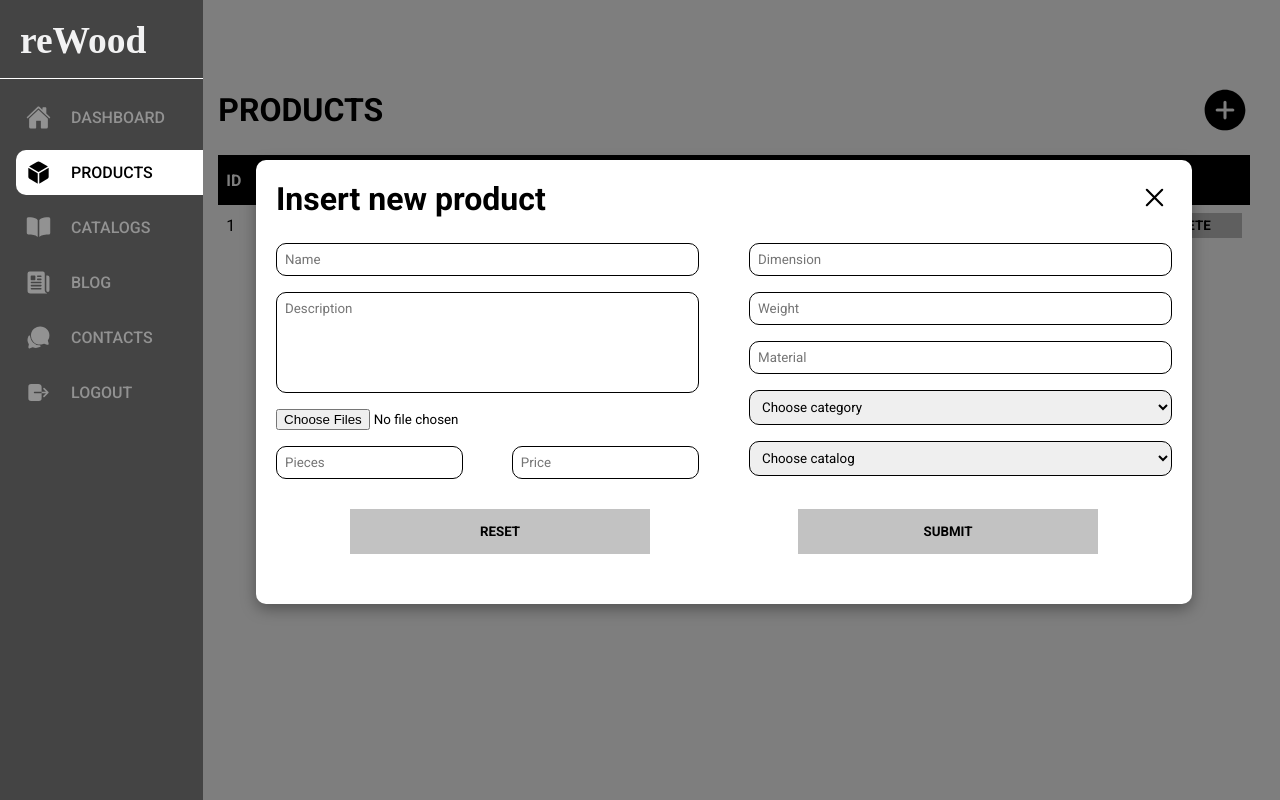
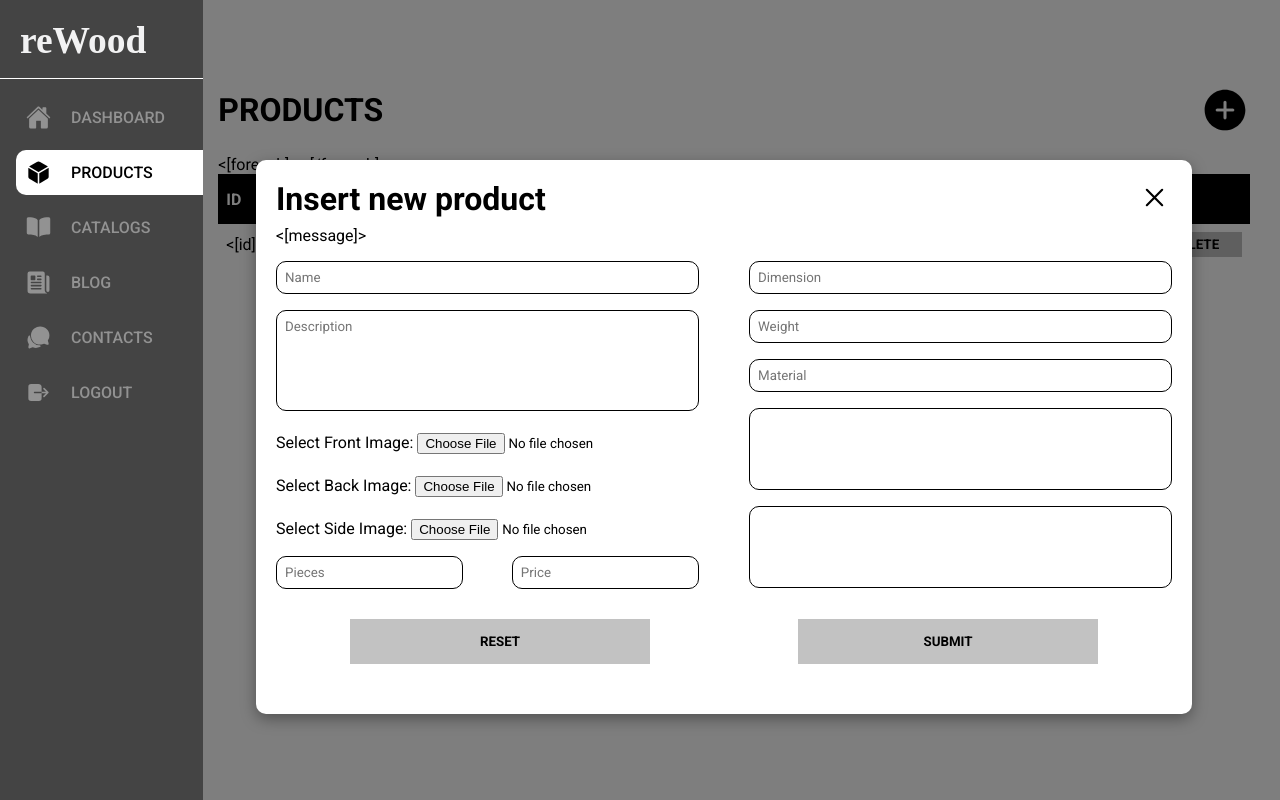
Before and after one commit to LorencMarkja/ReWood, a PHP site: page /dtml/product.html in a window 1280 px wide, after a click that opens the changed part. Run offline with PHP 8.4, Linux system fonts and the light colour scheme; some web fonts are replaced.

Commit message:
back-office

```diff
--- a/dtml/css/style-dash.css
+++ b/dtml/css/style-dash.css
@@ -75,27 +75,6 @@
     color: white;
 }
 
-
-/* On screens that are less than 400px, display the bar vertically, instead of horizontally */
-@media screen and (max-width: 700px) {
-    .wrapper {
-        grid-template-columns: repeat(8, 1fr);
-        column-gap: 0;
-    }
-
-    .sidebar {
-        grid-column: 1 / 2;
-    }
-
-    .sidebar .logo-wrapper .logo {
-        width: 50px;
-    }
-
-    .sidebar a .text {
-        display: none;
-    }
-}
-
 .main-content {
     grid-column: 3 / span 10;
     margin-top: 85px;
@@ -150,7 +129,12 @@
     text-align: left;
     padding: 8px;
 }
-
+.desc{
+    max-width: 450px;
+    white-space: nowrap;
+    overflow: hidden;
+    text-overflow: ellipsis;
+}
 tr:nth-child(even) {
     background-color: #f2f2f2;
 }
@@ -258,13 +242,14 @@ tr:nth-child(even) {
     row-gap: 16px;
 }
 
+
 .flex-container-form{
     display: flex;
     flex-direction: row;
     align-items:flex-start;
     column-gap: 50px;
     width: 100%;
-    margin-top: 25px;
+    margin-top: 16px;
 }
 input[type="text"], input[type="number"], select{
     border-radius: 10px;
@@ -293,6 +278,9 @@ input[type=number] {
      width: 40%;
 }
 
+.images-up-container{
+    margin-top: 6px;
+}
 .buttons{
     margin-top: 30px;
     margin-bottom: 30px;
@@ -316,9 +304,42 @@ input[type=number] {
     color: white;
     transition: .3s all ease-in-out;
 }
-
+.disabled{
+    pointer-events: none;
+    opacity: 0.3;
+}
 .sub-btn:hover{
     background-color: green !important;
     color: white;
     transition: .3s all ease-in-out;
 }
+
+.message{
+   margin-top: 8px;
+}
+
+/* On screens that are less than 1800px, display the bar vertically, instead of horizontally */
+@media (max-width: 800px) {
+    .wrapper {
+        grid-template-columns: repeat(8, 1fr);
+        column-gap: 0;
+    }
+
+    .sidebar {
+        max-width: 80px;
+    }
+
+    .sidebar .logo-wrapper .logo {
+        width: 50px;
+    }
+    .sidebar a {
+        width: 44px;
+    }
+    .sidebar a .text {
+        display: none;
+    }
+
+    .main-content{
+        margin: 5%;
+    }
+}
--- a/dtml/product.html
+++ b/dtml/product.html
@@ -13,7 +13,8 @@
         <script type="module" src="https://unpkg.com/ionicons@5.5.2/dist/ionicons/ionicons.esm.js"></script>
         <script nomodule src="https://unpkg.com/ionicons@5.5.2/dist/ionicons/ionicons.js"></script>
 
-        <link rel="stylesheet"  href="css/style-dash.css">
+
+        <link rel="stylesheet"  href="dtml/css/style-dash.css">
         <title>Administration dashboard</title>
     </head>
 
@@ -21,13 +22,13 @@
         <!--sidebar nav-->
         <div class="sidebar">
             <div class="logo-wrapper">
-                <img src="images/logo.svg" alt="reWood" class="logo" />
+                <img src="dtml/images/logo.svg" alt="reWood" class="logo" />
             </div>
-            <a href="index-admin.html">
+            <a href="index-admin.php">
                 <ion-icon name="home"></ion-icon>
                 <div class="text">Dashboard</div>
             </a>
-            <a href="product.html" class="active">
+            <a href="product-admin.php" class="active">
                 <ion-icon name="cube"></ion-icon>
                 <div class="text">Products</div>
             </a>
@@ -55,7 +56,7 @@
             <div class="main-content">
                 <div class="flex-container">
                     <h1>PRODUCTS</h1>
-                    <button class="add-btn" onclick="document.getElementById('insert').style.display='block'"><ion-icon name="add-circle"></ion-icon></button>
+                    <button id="openForm" class="add-btn" onclick="document.getElementById('insert').style.display='block'"><ion-icon name="add-circle"></ion-icon></button>
                 </div>
 
                 <div class="table-container" style="margin-top: 20px;">
@@ -71,12 +72,13 @@
                             </tr>
                         </thead>
                         <tbody>
+                            <[foreach]>
                                 <tr>
-                                <td>1</td>
-                                <td>Blue Sofa</td>
-                                <td>A blue sofa</td>
-                                <td>€200</td>
-                                <td>5</td>
+                                    <td><[id]></td>
+                                    <td class="name"><[name]></td>
+                                    <td class="desc"><[desc]></td>
+                                    <td>€<[price]></td>
+                                    <td><[pieces]></td>
                                     <td class="btn-container" >
                                         <button class="edit-btn" onclick="document.getElementById('edit').style.display='block'">
                                             EDIT
@@ -86,6 +88,7 @@
                                         </button>
                                     </td>
                                 </tr>
+                            <[/foreach]>
                         </tbody>
                     </table>
                 </div>
@@ -95,41 +98,52 @@
                       <div class="content-container">
                         <button onclick="document.getElementById('insert').style.display='none'" class="close-btn"><ion-icon name="close-outline"></ion-icon></button>
                         <h1>Insert new product</h1>
-                        <form id="insert-form" class="form" action="/action_page.php" method="post">
+                        <form autocomplete="off" id="insert-form" enctype="multipart/form-data" class="form" action="" method="post">
+                            <p class="message"><[message]></p>
                             <div class="flex-container-form">
                                 <div class="left-content">
-                                    <input type="text" name="name" placeholder="Name" />
-                                    <textarea name="desc" placeholder="Description"></textarea>
-                                    <input type="file" id="images-upload" class="file" multiple>
+                                    <input type="text" name="name" placeholder="Name" required/>
+                                    <textarea name="desc" placeholder="Description" required></textarea>
+                                    <div class="images-up-container">
+                                        <label for="files" class="btn">Select Front Image: </label>
+                                        <input type="file" class="file" name="front_img" accept="image/png, image/gif, image/jpeg">
+                                    </div>
+                                    <div class="images-up-container">
+                                        <label for="files" class="btn">Select Back Image: </label>
+                                        <input type="file" class="file" name="back_img" accept="image/png, image/gif, image/jpeg">
+                                    </div>
+                                    <div class="images-up-container">
+                                        <label for="files" class="btn">Select Side Image:  </label>
+                                        <input type="file" class="file" name="side_img" accept="image/png, image/gif, image/jpeg">
+                                    </div>
+
                                     <div class="flex-container">
-                                        <input type="number" name="pieces" placeholder="Pieces">
-                                        <input type="text" name="price" placeholder="Price">
+                                        <input type="number" name="pieces" placeholder="Pieces" required>
+                                        <input type="text" name="price" placeholder="Price" required>
                                     </div>
+
                                 </div>
                                 <div class="right-content">
-                                    <input type="text" name="dim" placeholder="Dimension" />
-                                    <input type="text" name="weight" placeholder="Weight" />
-                                    <input type="text" name="material" placeholder="Material"/>
+                                    <input type="text" name="dim" placeholder="Dimension" required />
+                                    <input type="text" name="weight" placeholder="Weight"/>
+                                    <input type="text" name="material" placeholder="Material"required/>
 
-                                    <select id="categories" name="category" form="insert-form">
+
+                                    <select id="categories" name="category[]" form="insert-form" required multiple>
                                         <option value="" selected disabled hidden>Choose category</option>
-                                        <option value="living-room">Living room</option>
-                                        <option value="bedroom">Bedroom</option>
-                                        <option value="bathroom">Bathroom</option>
-                                        <option value="kitchen">Kitchen</option>
+                                        <[category::select table="category" key="id_category" value="name" library="widget"]>
+                                    </select>
+                                    <select id="catalogs" name="catalog[]" form="insert-form" multiple>
+                                        <option value="" selected disabled hidden>Choose catalog</option>
+                                        <[catalog::select table="catalog" key="id_catalog" value="name" library="widget"]>
                                     </select>
 
-                                    <select id="catalogs" name="catalog" form="insert-form">
-                                        <option value="" selected disabled hidden>Choose catalog</option>
-                                        <option value="living-room">Light wood 2021</option>
-                                        <option value="bedroom">Elegant 2021</option>
-                                    </select>
                                 </div>
                             </div>
 
                             <div class="buttons">
                                 <input type="reset" value="RESET" class="reset-btn">
-                                <input type="submit" value="SUBMIT" class="sub-btn">
+                                <input type="submit" name="insert" value="SUBMIT" class="sub-btn">
                             </div>
                         </form>
                       </div>
@@ -141,16 +155,13 @@
                       <div class="content-container">
                         <button onclick="document.getElementById('edit').style.display='none'" class="close-btn"><ion-icon name="close-outline"></ion-icon></button>
                         <h1>Edit product</h1>
-                        <form id="edit-form" class="form" action="/action_page.php" method="post">
+                        <form autocomplete="off" id="edit-form" class="form" action="" method="post">
                             <div class="flex-container-form">
                                 <div class="left-content">
                                     <input type="text" name="name" placeholder="Name" />
                                     <textarea name="desc" placeholder="Description"></textarea>
-                                    <input type="file" id="images-upload" class="file" multiple>
-                                    <div class="flex-container">
                                     <input type="number" name="pieces" placeholder="Pieces">
                                     <input type="text" name="price" placeholder="Price">
-                                    </div>
                                 </div>
                                 <div class="right-content">
                                     <input type="text" name="dim" placeholder="Dimension" />
@@ -183,5 +194,8 @@
                 </div>
             </div>
         </div>
+
+
+        <[buttonClick]>
     </body>
 </html>
--- a/include/connection_db.inc.php
+++ b/include/connection_db.inc.php
@@ -9,7 +9,7 @@
     // Check connection
 
     if ($mysqli->connect_error) {
-        die("Connection failed: " . $conn->connect_error);
+        die("Connection failed: " . $mysqli->connect_error);
     };
 
 ?>
```
Also changed, not shown: dtml/index-admin.html (+11 -52 lines), dtml/login.html (+6 -6 lines), include/tags/widget.inc.php (added, +56 -0 lines), index-admin.php (+32 -2 lines), product-admin.php (added, +115 -0 lines), products/back-prod1.jpg, products/back-prod2.jpg (added), products/back-prod3.jpg (added), products/back-prod4.jpg (added), products/front-prod1.jpg, products/front-prod2.jpg (added), products/front-prod3.jpg (added), products/front-prod4.jpg (added), products/side-prod1.jpg (added), 3 more files. Lines whose indentation alone changed are shown as unchanged.
